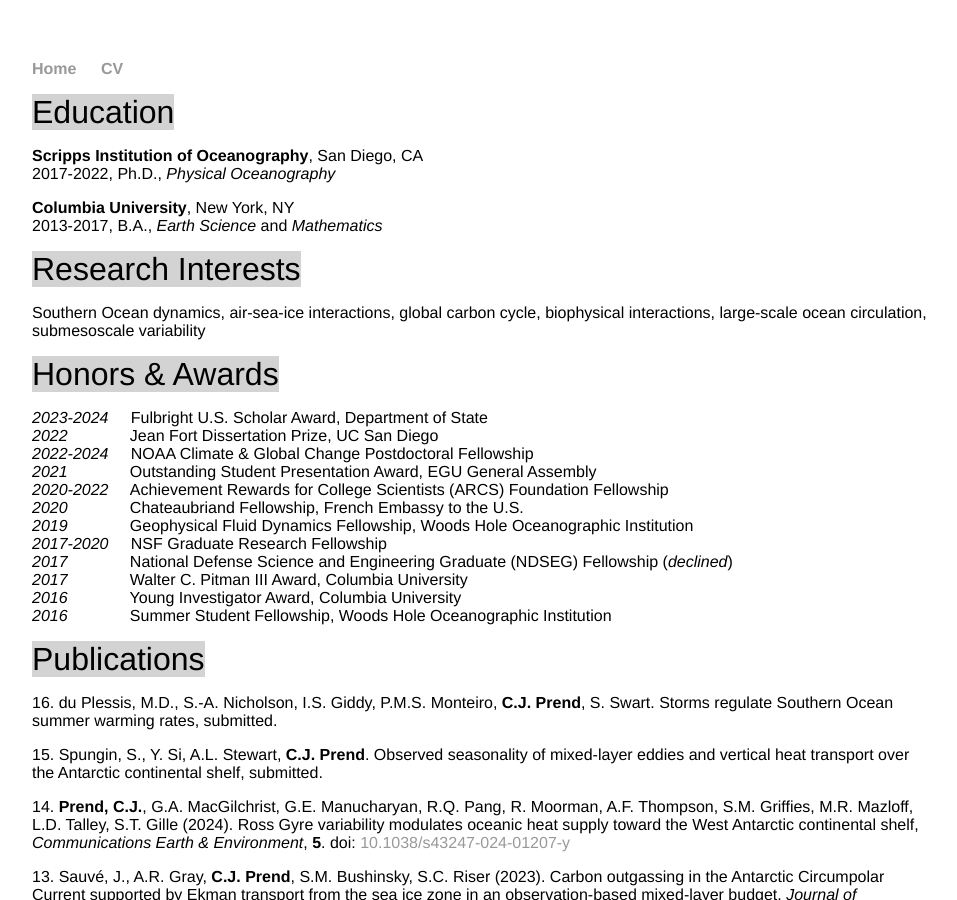
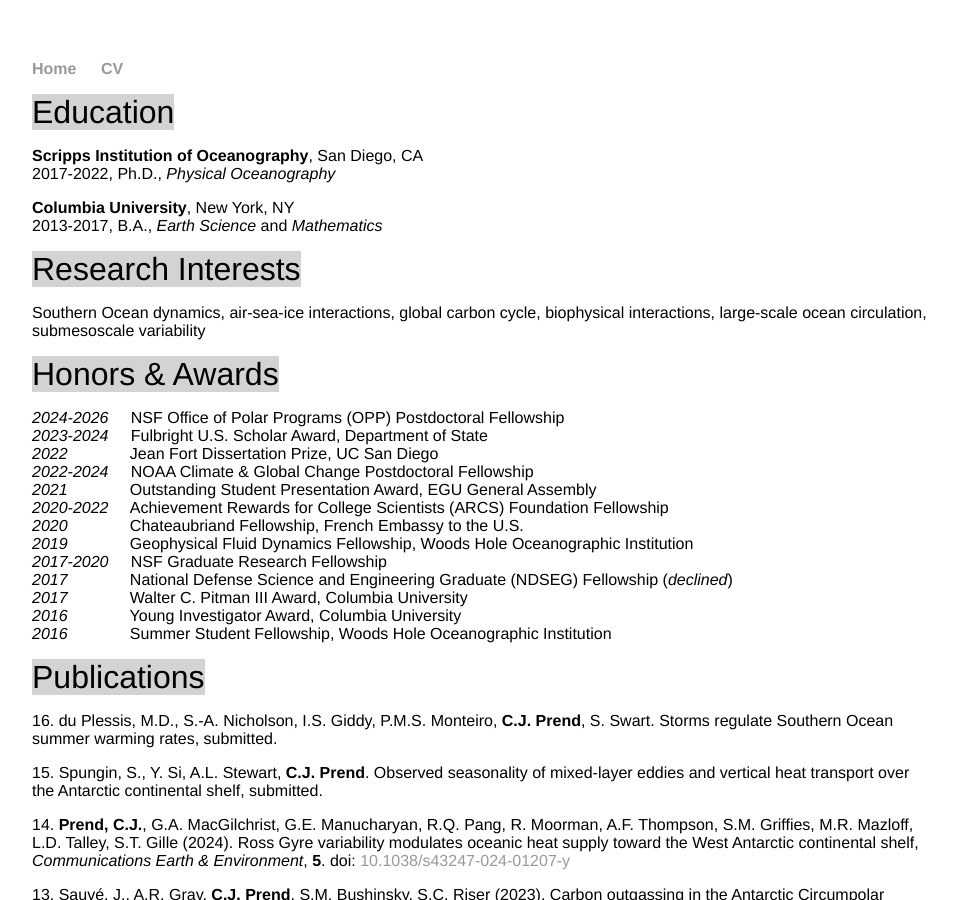
Before and after one commit to cprend/cprend.github.io, a Jekyll site: the page cv/index.html, which Jekyll copies as it is, in a window 1280 px wide and 900 px high. Shown: the whole window, without its empty margins (160-1117 px from the left). Built offline with Jekyll 4.4.1, drawn with Linux system fonts in a browser that asks for light colours.

Commit message:
Update index.html

```diff
--- a/cv/index.html
+++ b/cv/index.html
@@ -24,7 +24,7 @@
 		<p1>Research Interests</p1>
 		<p>Southern Ocean dynamics, air-sea-ice interactions, global carbon cycle, biophysical interactions, large-scale ocean circulation, submesoscale variability</p>
 		<p1>Honors & Awards</p1><p>
-		<!-- <em>2024-2026</em> &nbsp;&nbsp;&nbsp; NSF Office of Polar Programs (OPP) Postdoctoral Fellowship<br/> -->
+		<em>2024-2026</em> &nbsp;&nbsp;&nbsp; NSF Office of Polar Programs (OPP) Postdoctoral Fellowship<br/>
 		<em>2023-2024</em> &nbsp;&nbsp;&nbsp; Fulbright U.S. Scholar Award, Department of State<br/>
 		<em>2022</em> &nbsp;&nbsp;&nbsp;&nbsp;&nbsp;&nbsp;&nbsp;&nbsp;&nbsp;&nbsp;&nbsp;&nbsp; Jean Fort Dissertation Prize, UC San Diego<br/>
 		<em>2022-2024</em> &nbsp;&nbsp;&nbsp; NOAA Climate & Global Change Postdoctoral Fellowship<br/>
```
